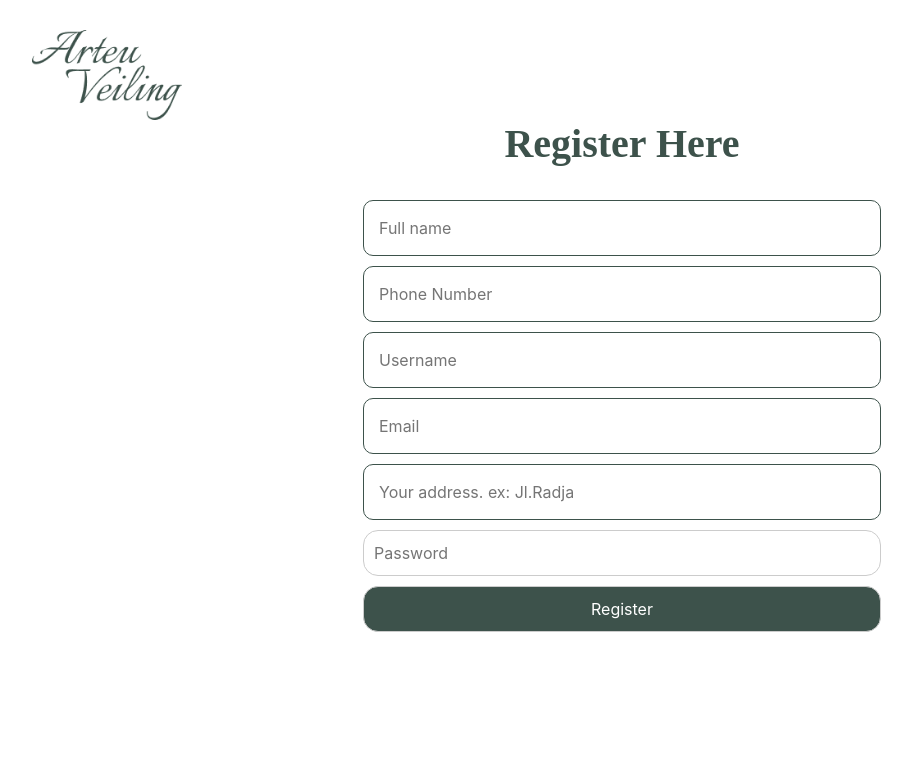
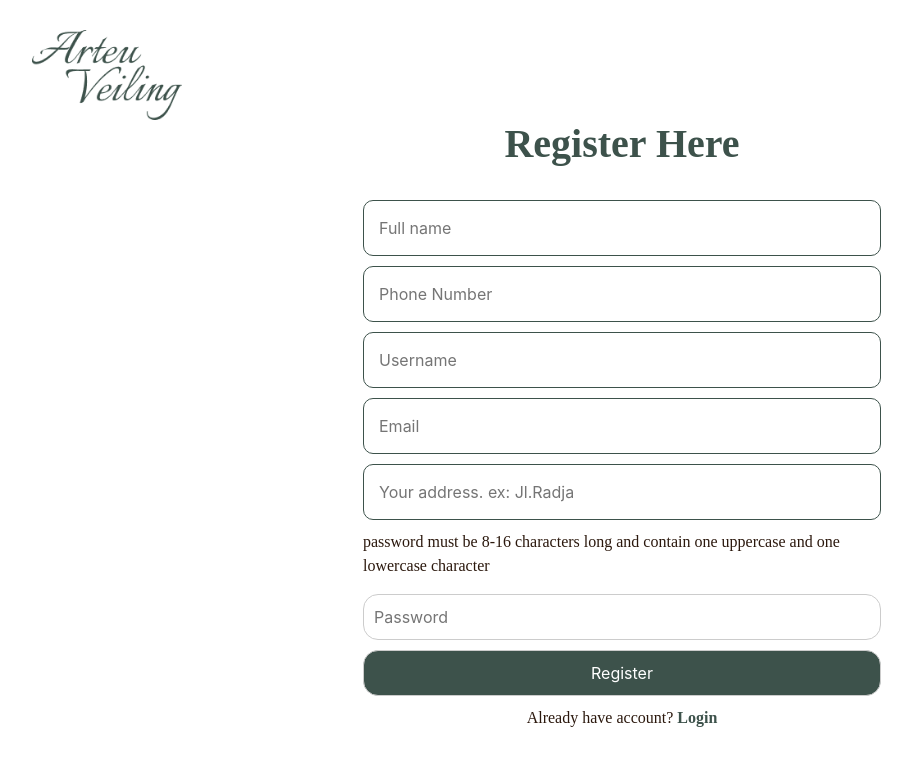
Before and after one commit to reihanms/FE-Auction-PAT, a React (Create React App) app: page /register in a window 1280 px wide. Shown: the top 766 px of the page, without its empty margins (18-930 px from the left). Built offline with nearby package versions, Linux system fonts and the light colour scheme; no server answers.

Commit message:
Penyesuaian UI
Penyesuaian UI dimana bahasa diarahkan ke bahasa inggris

Dibuat button yang mengarahkan ke Login pada Register

catatan : Masih ada error pada login terutama saat data kosong (pas saya coba, mungkin bisa di yang lain kabarin aja)

```diff
--- a/src/Component/CreateAuction.jsx
+++ b/src/Component/CreateAuction.jsx
@@ -50,9 +50,9 @@ const CreateAuction = () => {
         } else {
           Swal.fire({
             icon: "error",
-            title: "Gagal",
+            title: "Fail!",
             text: message,
-            confirmButtonText: "Kembali",
+            confirmButtonText: "Back",
           });
         }
       })
--- a/src/Component/Invoice.jsx
+++ b/src/Component/Invoice.jsx
@@ -103,7 +103,7 @@ function InvoiceContainer({ id }) {
                 </td>
               </tr>
               <tr>
-                <td className="text-left">Biaya Servis</td>
+                <td className="text-left">Service Fees</td>
                 <td className="text-center">1</td>
                 <td className="text-right">
                   {formatToRupiah(orderData?.service_total)}
--- a/src/Component/Register.jsx
+++ b/src/Component/Register.jsx
@@ -44,9 +44,9 @@ const Registerpage = () => {
         else {
           Swal.fire({
             icon: "error",
-            title: "Gagal",
+            title: "Register Failed!",
             text: message,
-            confirmButtonText: "Kembali",
+            confirmButtonText: "Back",
           });
         }
       })
@@ -120,6 +120,9 @@ const Registerpage = () => {
               value={formik.values.address}
               onChange={formik.handleChange}
             />
+            <p style={{ fontFamily: "Poppins", textAlign: "" }}>
+            password must be 8-16 characters long and contain one uppercase and one lowercase character {" "}
+              </p>
             <input
               type="password"
               className="logreg"
@@ -134,6 +137,12 @@ const Registerpage = () => {
               value="Register"
               onClick={formik.handleSubmit}
             />
+            <p style={{ fontFamily: "Poppins", textAlign: "center" }}>
+                Already have account?{" "}
+                <a href="/login" style={{ color: "#3D524B" }}>
+                  <b>Login</b>
+                </a>
+              </p>
           </form>
           <br />
         </div>
--- a/src/helpers/functions/ConvertRupiah.jsx
+++ b/src/helpers/functions/ConvertRupiah.jsx
@@ -1,10 +1,10 @@
 export function formatToRupiah(text) {
     if (!text || isNaN(text)) {
-      return 'Kesalahan Format';
+      return 'Wrong Format';
     }
 
     const price = Number(text);
-    const formattedPrice = `Rp ${price.toLocaleString('id-ID', { minimumFractionDigits: 0 })}`;
+    const formattedPrice = `Rp ${price.toLocaleString('id-ID', { minimumFractionDigits: 0 })},00`;
 
 
     return formattedPrice;
```
